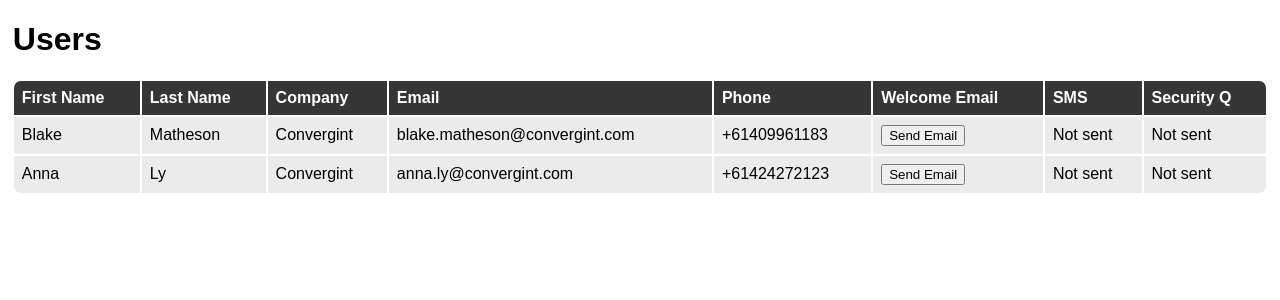
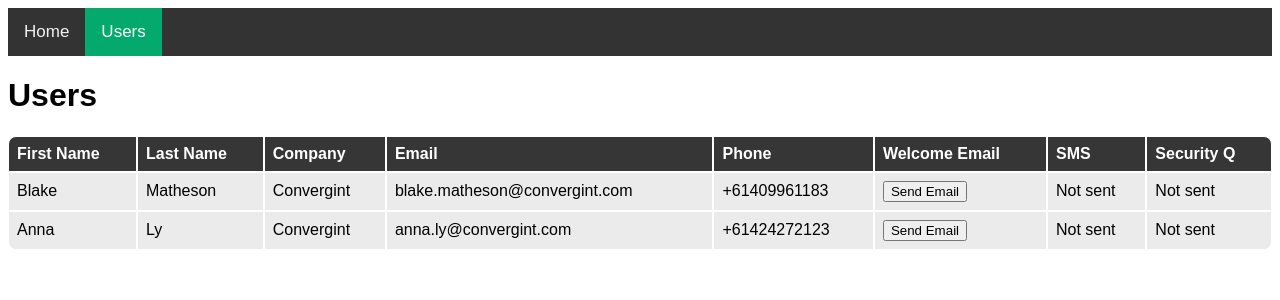
Before and after one commit to bmatheson3/FlaskFun, a Flask app: page /users in a window 1280 px wide. Shown: the top 300 px of the page. Run offline with Flask 3, Linux system fonts and the light colour scheme; data comes from the database, SQL or seed files in the repository; parts of the project's set-up code (start-up, migrations or seed data) failed here and were passed over.

Commit message:
feat: top nav bar for page navigation

```diff
--- a/static/css/styles.css
+++ b/static/css/styles.css
@@ -13,7 +13,6 @@ table {
 
 body {
     position: relative;
-    margin: 1%;
 }
 
 th {
@@ -49,6 +48,32 @@ table tr:last-child td:first-child {
     border-bottom-left-radius: 0.5rem;
 }
 
+.topnav {
+  background-color: #333;
+  overflow: hidden;
+}
+
+
+.topnav a {
+  float: left;
+  color: #f2f2f2;
+  text-align: center;
+  padding: 14px 16px;
+  text-decoration: none;
+  font-size: 17px;
+}
+
+
+.topnav a:hover {
+  background-color: #ddd;
+  color: black;
+}
+
+.topnav a.active {
+  background-color: #04AA6D;
+  color: white;
+}
+
 /* USER_FORM STYLES */
 form {
     /* background-color:grey; */
--- a/templates/users.html
+++ b/templates/users.html
@@ -9,6 +9,10 @@
 </head>
 
 <body>
+       <div class="topnav">
+        <a href="/">Home</a>
+        <a class="active" href="/users">Users</a>
+    </div>
     <h1>Users</h1>
     <div id="users"></div>
 
```
Also changed, not shown: templates/index.html (+5 -10 lines), templates/styles.css (deleted, +0 -20 lines), 1 other file.
